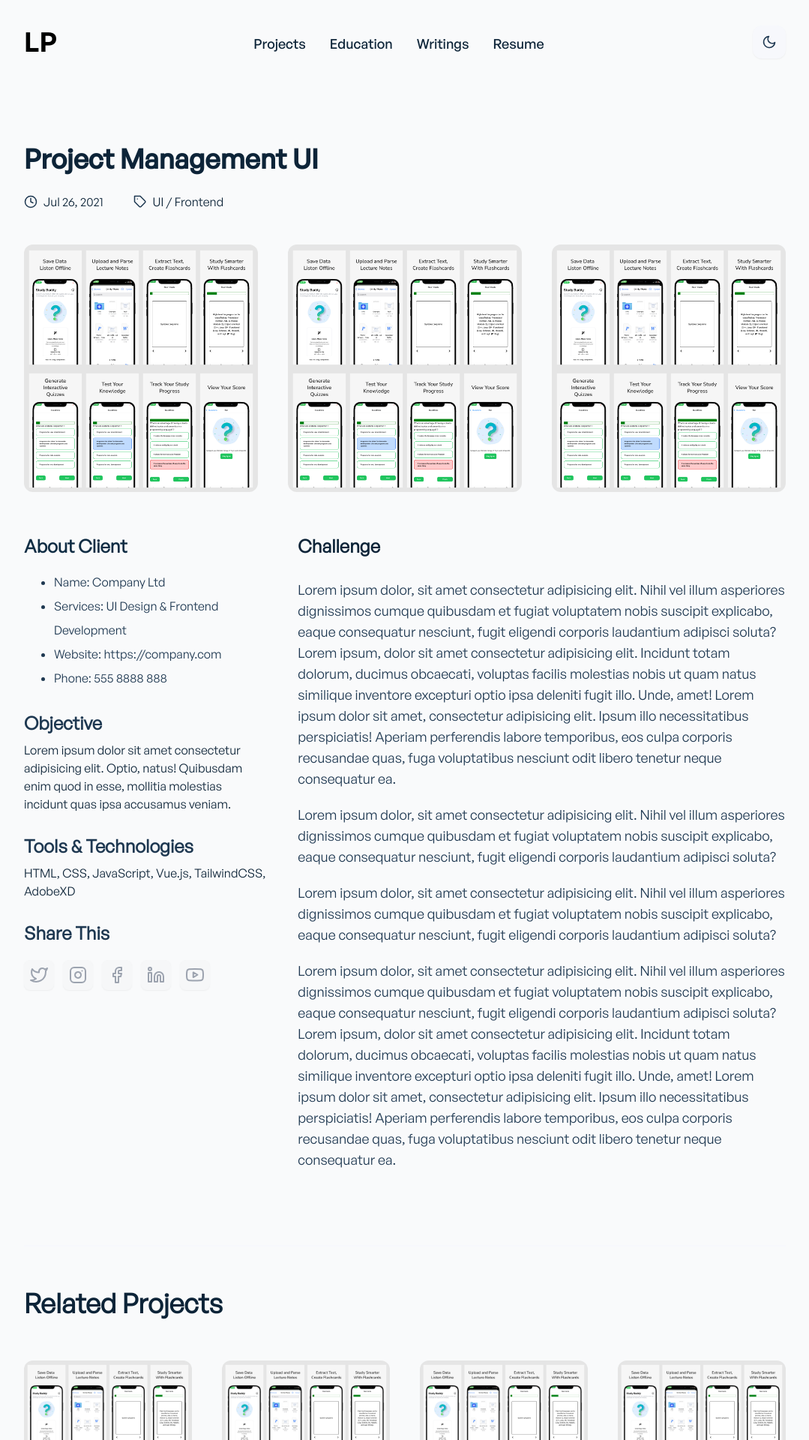
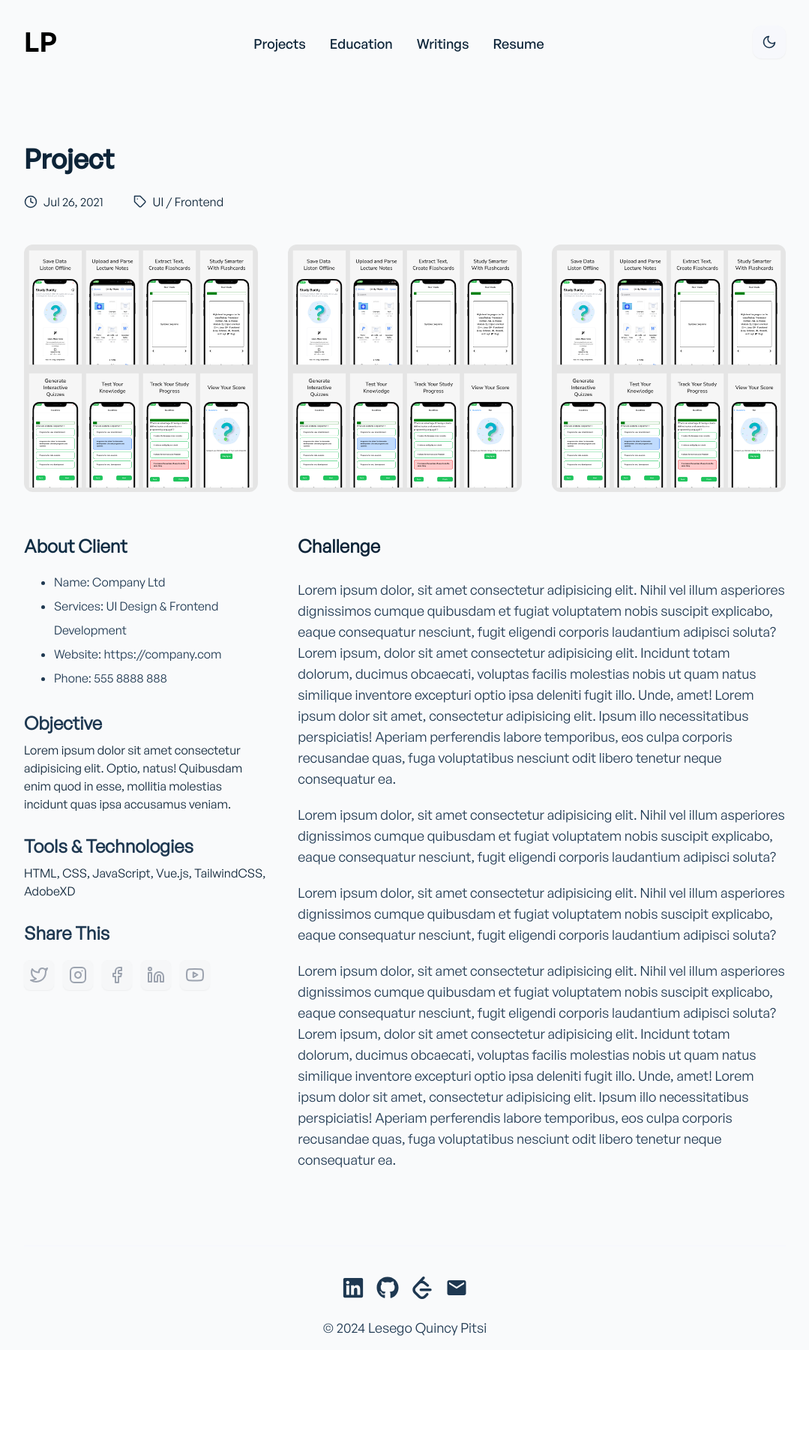
Before and after one commit to l-quincy01/quincyPitsiPortfolio, a React (Create React App) app: page /projects/single-project in a window 1280 px wide. Shown: the top 1920 px of the page at 75% size, without its empty margins (100-1179 px from the left). After the commit the page ends 1800 px from the top, so only its background shows below. Built offline with nearby package versions, Linux system fonts and the light colour scheme.

Commit message:
Feat: Projects page modified

```diff
--- a/src/data/singleProjectData.js
+++ b/src/data/singleProjectData.js
@@ -16,7 +16,7 @@ import {
 
 export const singleProjectData = {
   ProjectHeader: {
-    title: "Project Management UI",
+    title: "Project",
     publishDate: "Jul 26, 2021",
     tags: "UI / Frontend",
   },
--- a/src/pages/ProjectSingle.jsx
+++ b/src/pages/ProjectSingle.jsx
@@ -1,9 +1,9 @@
-import ProjectGallery from '../components/projects/ProjectGallery';
-import ProjectHeader from '../components/projects/ProjectHeader';
-import ProjectInfo from '../components/projects/ProjectInfo';
-import ProjectRelatedProjects from '../components/projects/ProjectRelatedProjects';
-import { SingleProjectProvider } from '../context/SingleProjectContext';
-import { motion } from 'framer-motion';
+import ProjectGallery from "../components/projects/ProjectGallery";
+import ProjectHeader from "../components/projects/ProjectHeader";
+import ProjectInfo from "../components/projects/ProjectInfo";
+
+import { SingleProjectProvider } from "../context/SingleProjectContext";
+import { motion } from "framer-motion";
 
 const ProjectSingle = () => {
   return (
@@ -11,7 +11,7 @@ const ProjectSingle = () => {
       initial={{ opacity: 0 }}
       animate={{ opacity: 1, delay: 1 }}
       transition={{
-				ease: 'easeInOut',
+        ease: "easeInOut",
         duration: 0.6,
         delay: 0.15,
       }}
@@ -21,7 +21,6 @@ const ProjectSingle = () => {
         <ProjectHeader />
         <ProjectGallery />
         <ProjectInfo />
-				<ProjectRelatedProjects />
       </SingleProjectProvider>
     </motion.div>
   );
```
Lines whose indentation alone changed are shown as unchanged.
